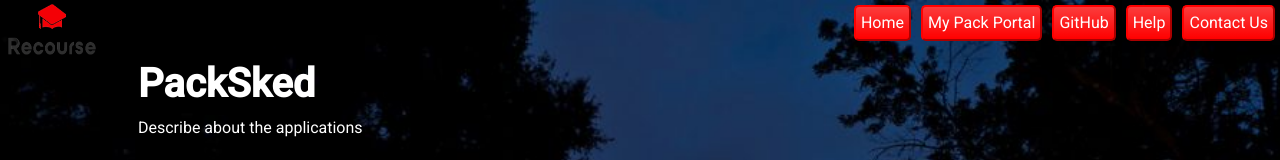
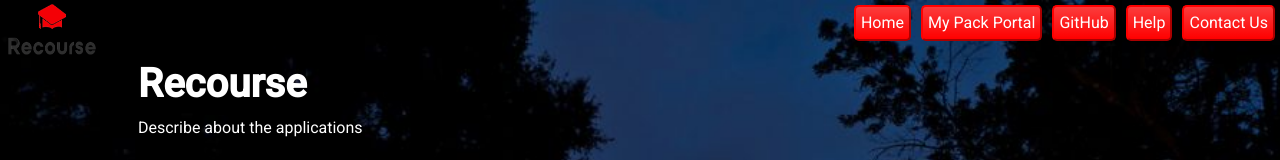
Before and after one commit to se20z09/se20z09-Project, an Angular app in the folder Schedule_Optimizer/Angular/Schedule-Optimizer-FrontEnd/: page /help in a window 1280 px wide. Shown: the top 160 px of the page. Built offline with nearby package versions, Linux system fonts and the light colour scheme.

Commit message:
Update help.component.html

```diff
--- a/Schedule_Optimizer/Angular/Schedule-Optimizer-FrontEnd/src/app/help/help.component.html
+++ b/Schedule_Optimizer/Angular/Schedule-Optimizer-FrontEnd/src/app/help/help.component.html
@@ -1,7 +1,7 @@
 <div class="bg">
     <div style="height: 50px;"></div>
     <div class="center">
-        <h1><b>PackSked</b></h1>
+        <h1><b>Recourse</b></h1>
         <p>Describe about the applications</p>
     </div>
     <div style="height: 50px;"></div>
```
